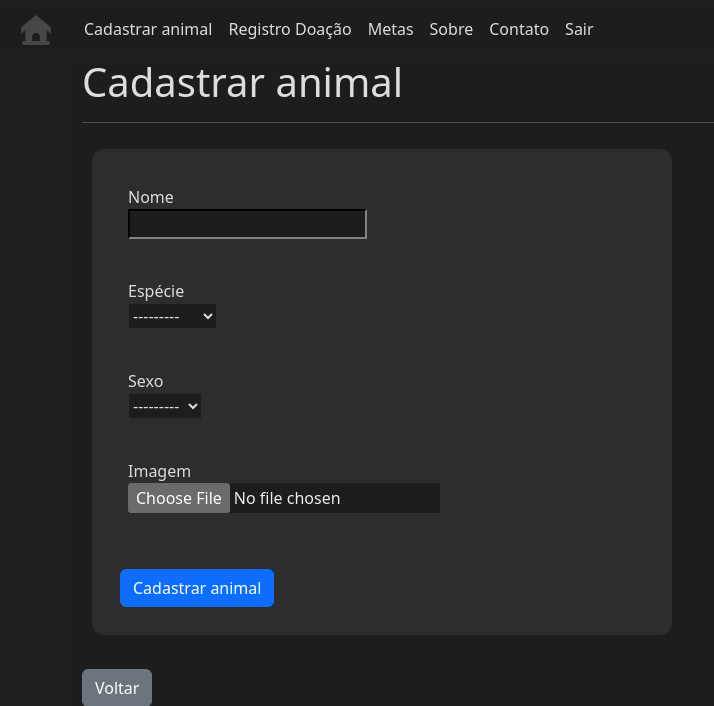
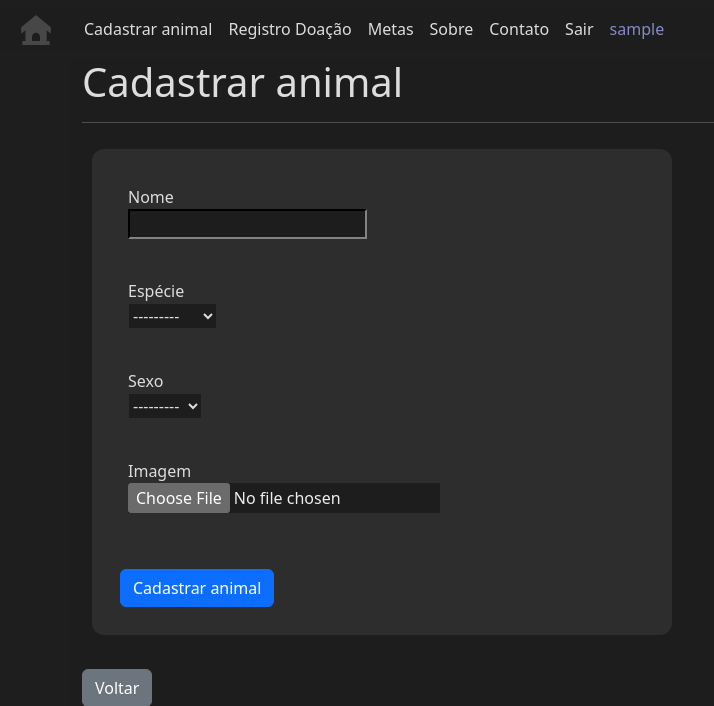
Before and after one commit to tomasfn87/adote-ou-apadrinhe-um-animal, a Django app: page /cadastro/ in a window 1280 px wide. Shown: the top 706 px of the page, without its empty margins (0-714 px from the left). Run offline with Django 4.2, Linux system fonts and the light colour scheme; the visitor is signed in with stand-in values (Sample User, id 1); some libraries are stand-ins or nearby versions.

Commit message:
Adicionado nome do usuário autenticado no menu.

```diff
--- a/animais/templates/animais/base.html
+++ b/animais/templates/animais/base.html
@@ -255,6 +255,10 @@
       span.navbar-toogler-icon {
         color: #EEE;
       }
+
+      #who-am-i {
+        color: #8888CB;
+      }
     </style>
   </head>
   <body>
@@ -292,6 +296,9 @@
               <li class="nav-item">
                 <a class="nav-link" href="{% url 'animais:logout_admin' %}" title="Sair" alt="Sair">Sair</a>
               </li>
+              <li class="nav-item">
+                <span class="nav-link" alt="Acessando como {{ user.username }}" id="who-am-i">{{ user.username }}</span>
+              </li>
             {% endif %}
           </ul>
         </div>
```
